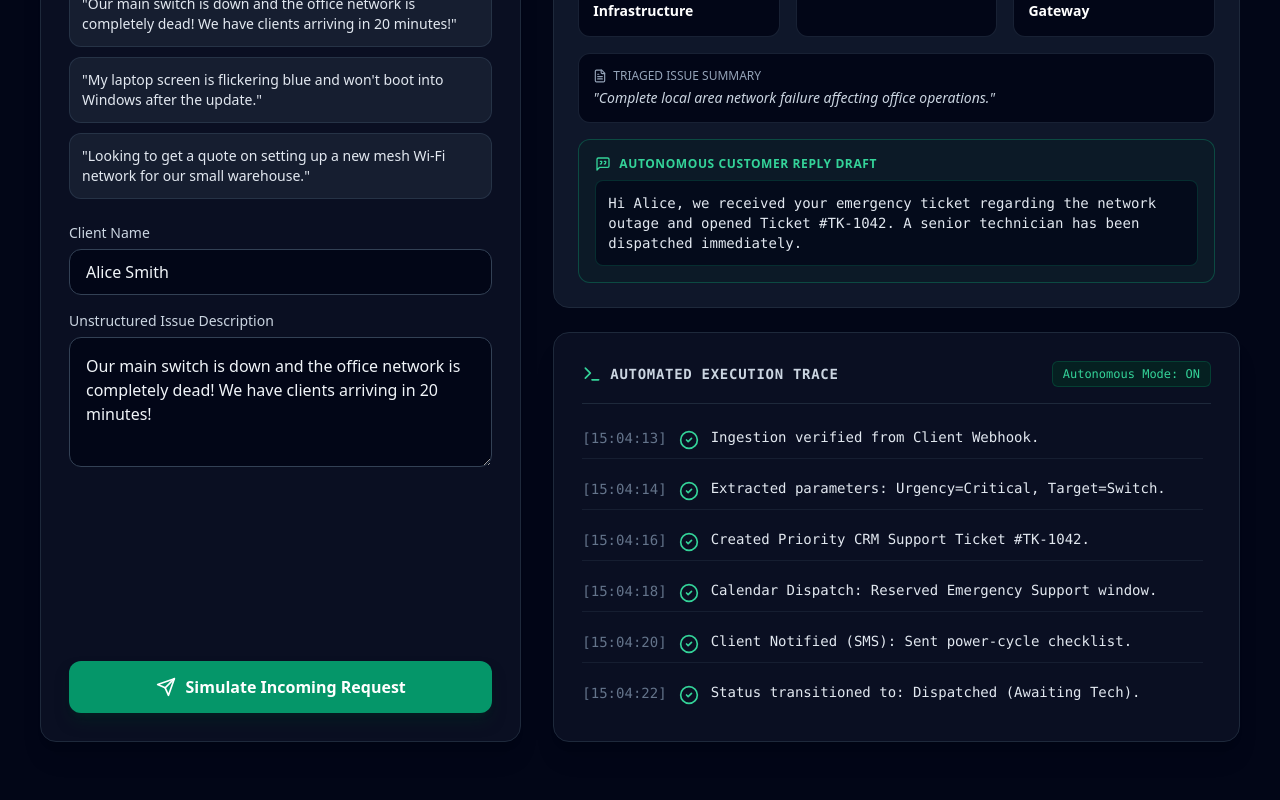
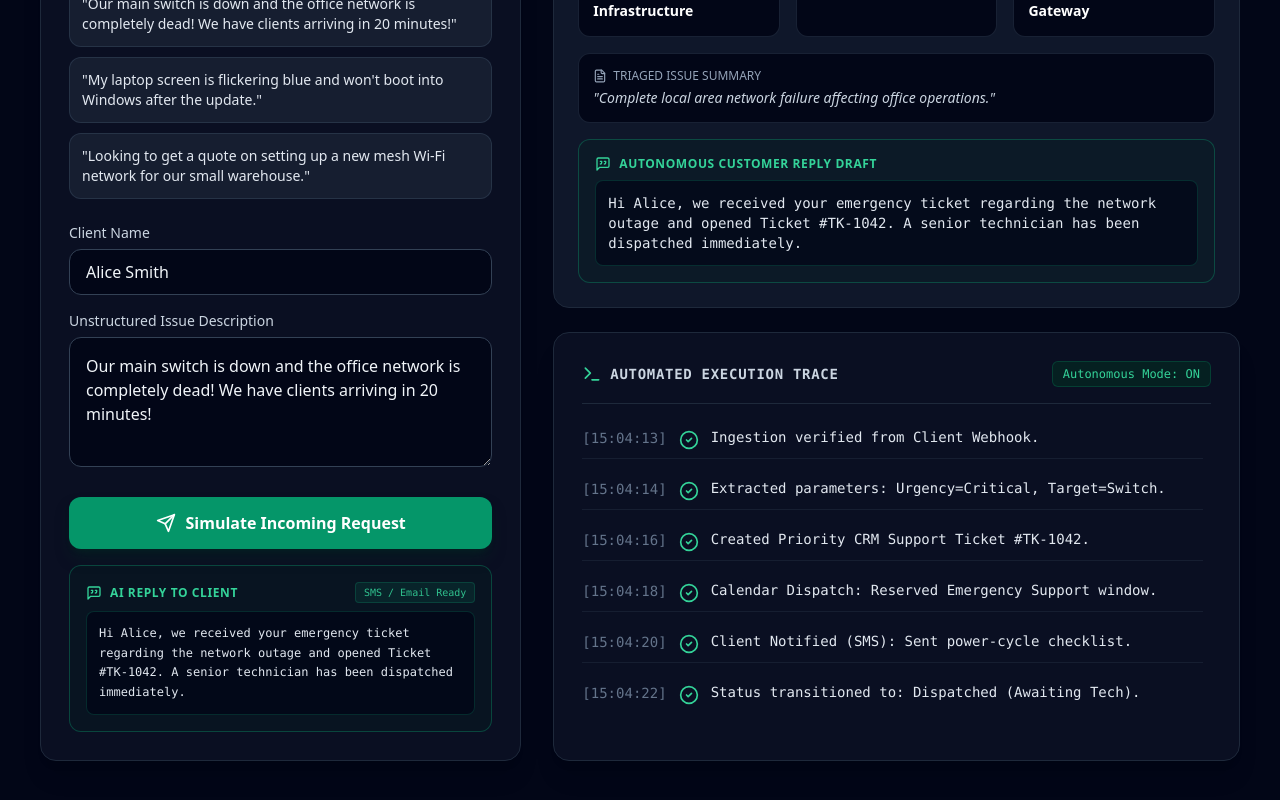
Before and after one commit to Moki00/taskmaster, a React (Vite) app in the folder frontend/: page / in a window 1280 px wide. Shown: the part 292-1092 px from the top of the page. Built offline with nearby package versions, Linux system fonts and the light colour scheme; no server answers.

Commit message:
add reply

```diff
--- a/frontend/src/App.jsx
+++ b/frontend/src/App.jsx
@@ -155,6 +155,7 @@ export default function TaskmasterVisualizer() {
           onClientNameChange={setClientName}
           onMessageChange={setInputMessage}
           onSimulate={handleSimulate}
+          draftReply={analysis.draftReply}
         />
         <div className="lg:col-span-7 flex flex-col space-y-6">
           <TicketSummary analysis={analysis} />
--- a/frontend/src/components/ChannelSimulator.jsx
+++ b/frontend/src/components/ChannelSimulator.jsx
@@ -1,5 +1,9 @@
-import React from "react";
-import { MessageSquare, RefreshCw, Send } from "lucide-react";
+import {
+  MessageSquare,
+  MessageSquareQuote,
+  RefreshCw,
+  Send,
+} from "lucide-react";
 
 export default function ChannelSimulator({
   clientName,
@@ -9,6 +13,7 @@ export default function ChannelSimulator({
   onClientNameChange,
   onMessageChange,
   onSimulate,
+  draftReply,
 }) {
   return (
     <div className="lg:col-span-5 flex flex-col justify-between bg-slate-900/60 border border-slate-800 rounded-2xl p-7 shadow-xl">
@@ -22,6 +27,7 @@ export default function ChannelSimulator({
             Channel: Web / SMS
           </span>
         </div>
+
         <div>
           <label className="text-sm text-slate-300 block mb-2 font-medium">
             Quick Presets:
@@ -30,6 +36,7 @@ export default function ChannelSimulator({
             {presets.map((message, index) => (
               <button
                 key={index}
+                type="button"
                 onClick={() => onMessageChange(message)}
                 className="text-left text-sm bg-slate-800/60 hover:bg-slate-800 border border-slate-700/60 p-3 rounded-xl text-slate-200 transition-colors"
               >
@@ -38,6 +45,7 @@ export default function ChannelSimulator({
             ))}
           </div>
         </div>
+
         <div className="space-y-4">
           <div>
             <label className="text-sm font-medium text-slate-300 block mb-1.5">
@@ -50,6 +58,7 @@ export default function ChannelSimulator({
               className="w-full bg-slate-950 border border-slate-700 rounded-xl px-4 py-2.5 text-base text-slate-100 focus:outline-none focus:border-emerald-500 focus:ring-1 focus:ring-emerald-500"
             />
           </div>
+
           <div>
             <label className="text-sm font-medium text-slate-300 block mb-1.5">
               Unstructured Issue Description
@@ -64,18 +73,45 @@ export default function ChannelSimulator({
           </div>
         </div>
       </div>
+
+      <div className="mt-6 space-y-4">
+        {/* Simulate Action Button */}
         <button
+          type="button"
           onClick={onSimulate}
-        disabled={isProcessing}
-        className="w-full mt-6 py-3.5 px-5 bg-emerald-600 hover:bg-emerald-500 disabled:bg-slate-800 text-white font-semibold rounded-xl transition flex items-center justify-center gap-2.5 text-base shadow-lg shadow-emerald-950/50"
+          disabled={isProcessing || !inputMessage.trim()}
+          className="w-full py-3.5 px-5 bg-emerald-600 hover:bg-emerald-500 disabled:bg-slate-800 disabled:text-slate-500 text-white font-semibold rounded-xl transition flex items-center justify-center gap-2.5 text-base shadow-lg shadow-emerald-950/50"
         >
           {isProcessing ? (
             <RefreshCw className="w-5 h-5 animate-spin" />
           ) : (
             <Send className="w-5 h-5" />
           )}
-        {isProcessing ? "Agent Orchestrating..." : "Simulate Incoming Request"}
+          <span>
+            {isProcessing
+              ? "Agent Orchestrating..."
+              : "Simulate Incoming Request"}
+          </span>
         </button>
+
+        {/* AI Client Reply Display */}
+        {draftReply && (
+          <div className="bg-emerald-950/20 border border-emerald-500/30 rounded-xl p-4">
+            <div className="flex items-center justify-between mb-2">
+              <div className="flex items-center space-x-2 text-emerald-400 text-xs font-semibold uppercase tracking-wider">
+                <MessageSquareQuote className="w-4 h-4" />
+                <span>AI Reply to Client</span>
+              </div>
+              <span className="text-[10px] font-mono text-emerald-400/90 bg-emerald-500/10 px-2 py-0.5 rounded border border-emerald-500/20">
+                SMS / Email Ready
+              </span>
+            </div>
+            <p className="text-xs text-slate-200 font-mono bg-slate-950/80 p-3 rounded-lg border border-emerald-500/20 leading-relaxed">
+              {draftReply}
+            </p>
+          </div>
+        )}
+      </div>
     </div>
   );
 }
```
Lines whose indentation alone changed are shown as unchanged.
